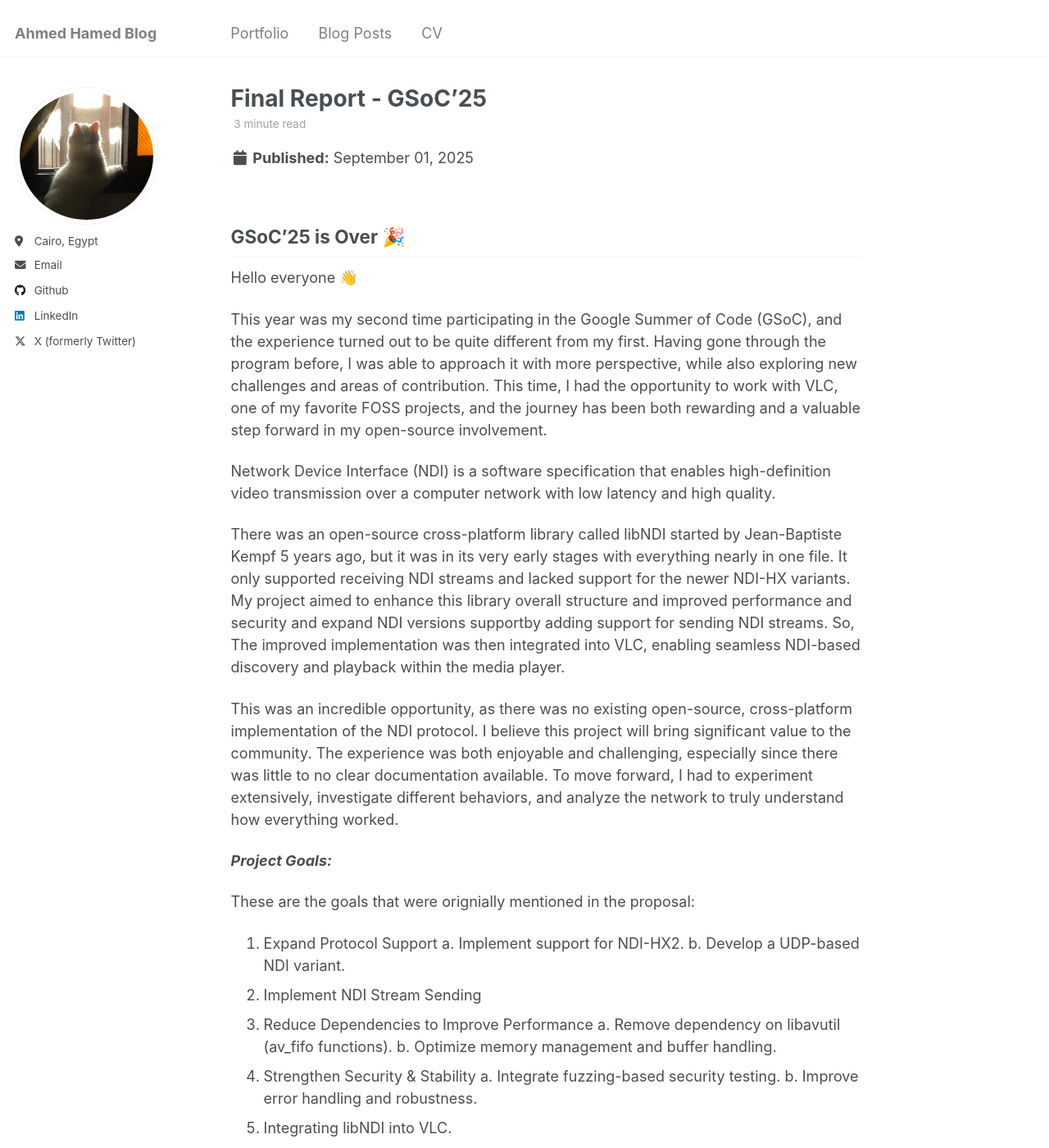
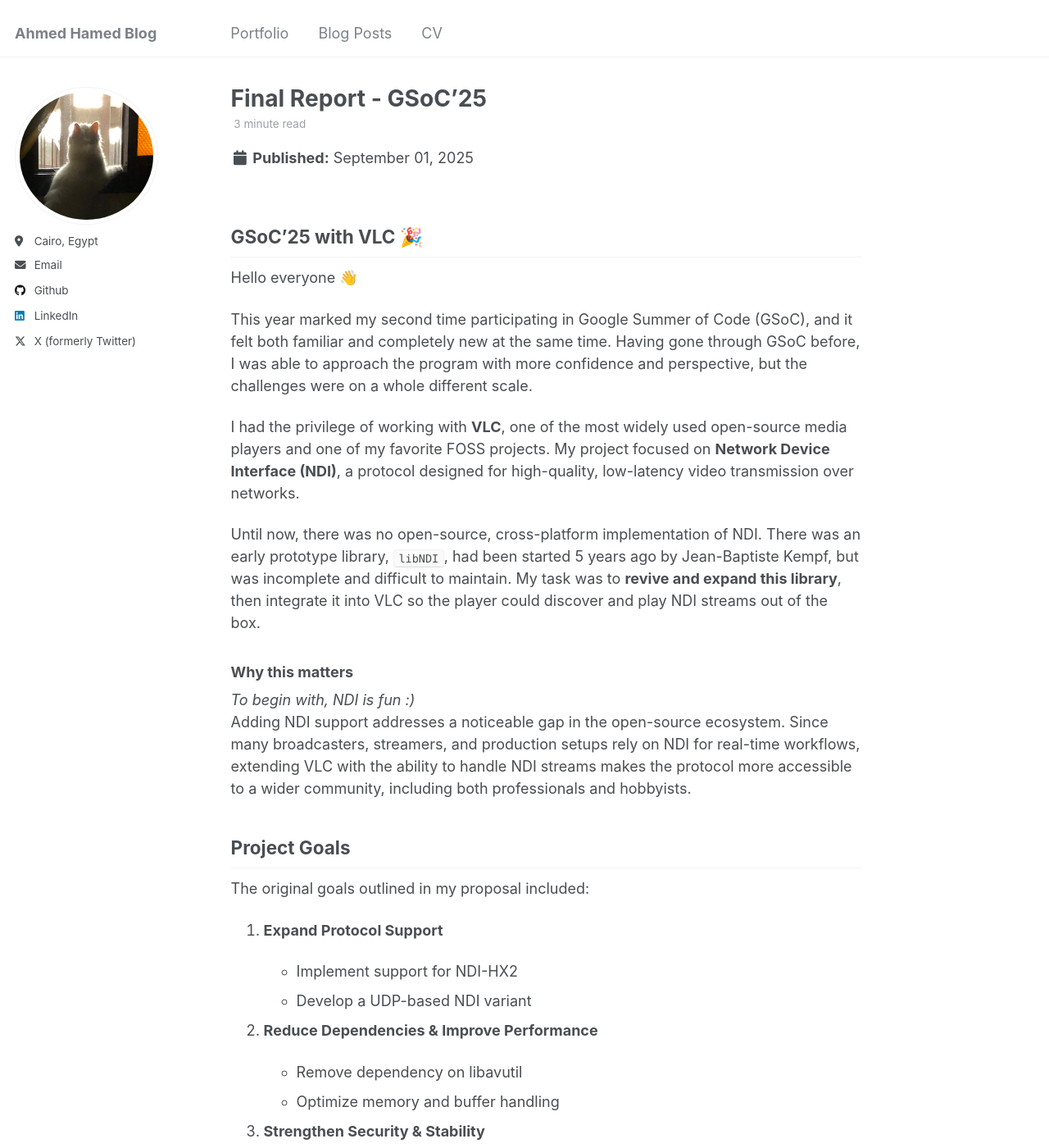
Before and after one commit to AhmedHamed3699/AhmedHamed3699.github.io, a Jekyll site: the page built from _posts/gsoc/vlc/2025-9-1-final-report.md, in a window 1280 px wide and 1400 px high. Shown: the whole window at 82% size. Built offline with Jekyll 4.4.1, drawn with Linux system fonts in a browser that asks for light colours; some of the changed text lies outside the part shown.

Commit message:
Updated gsoc-25 post to its final version for submission

```diff
--- a/_posts/gsoc/vlc/2025-9-1-final-report.md
+++ b/_posts/gsoc/vlc/2025-9-1-final-report.md
@@ -5,66 +5,90 @@ permalink: /posts/gsoc/vlc/final-report-2025
 tags:
   - gsoc
   - open-source
+  - vlc
+  - ndi
 ---
 
-## GSoC'25 is Over 🎉
+## GSoC'25 with VLC 🎉
 
 Hello everyone 👋
 
-This year was my second time participating in the Google Summer of Code (GSoC), and the experience turned out to be quite different from my first. Having gone through the program before, I was able to approach it with more perspective, while also exploring new challenges and areas of contribution. This time, I had the opportunity to work with VLC, one of my favorite FOSS projects, and the journey has been both rewarding and a valuable step forward in my open-source involvement.
+This year marked my second time participating in Google Summer of Code (GSoC), and it felt both familiar and completely new at the same time. Having gone through GSoC before, I was able to approach the program with more confidence and perspective, but the challenges were on a whole different scale.
 
-Network Device Interface (NDI) is a software specification that enables
-high-definition video transmission over a computer network with low
-latency and high quality.
+I had the privilege of working with **VLC**, one of the most widely used open-source media players and one of my favorite FOSS projects. My project focused on **Network Device Interface (NDI)**, a protocol designed for high-quality, low-latency video transmission over networks.
 
-There was an open-source cross-platform library called libNDI started by Jean-Baptiste Kempf 5 years ago, but it was in its very early stages with everything nearly in one file. It only supported receiving NDI streams and lacked support for the newer NDI-HX variants. My project aimed to enhance this library overall structure and improved performance and security and expand NDI versions supportby adding support for sending NDI streams. So, The improved implementation was then integrated into VLC, enabling seamless NDI-based discovery and playback within the media player.
+Until now, there was no open-source, cross-platform implementation of NDI. There was an early prototype library, `libNDI`, had been started 5 years ago by Jean-Baptiste Kempf, but was incomplete and difficult to maintain. My task was to **revive and expand this library**, then integrate it into VLC so the player could discover and play NDI streams out of the box.
 
-This was an incredible opportunity, as there was no existing open-source, cross-platform implementation of the NDI protocol. I believe this project will bring significant value to the community. The experience was both enjoyable and challenging, especially since there was little to no clear documentation available. To move forward, I had to experiment extensively, investigate different behaviors, and analyze the network to truly understand how everything worked.
+### Why this matters
 
-**_Project Goals:_**
+_To begin with, NDI is fun :)_
+Adding NDI support addresses a noticeable gap in the open-source ecosystem. Since many broadcasters, streamers, and production setups rely on NDI for real-time workflows, extending VLC with the ability to handle NDI streams makes the protocol more accessible to a wider community, including both professionals and hobbyists.
 
-These are the goals that were orignially mentioned in the proposal:
+## Project Goals
 
-1. Expand Protocol Support
-   a. Implement support for NDI-HX2.
-   b. Develop a UDP-based NDI variant.
-2. Implement NDI Stream Sending
-3. Reduce Dependencies to Improve Performance
-   a. Remove dependency on libavutil (av_fifo functions).
-   b. Optimize memory management and buffer handling.
-4. Strengthen Security & Stability
-   a. Integrate fuzzing-based security testing.
-   b. Improve error handling and robustness.
-5. Integrating libNDI into VLC.
+The original goals outlined in my proposal included:
+
+1. **Expand Protocol Support**
+
+   - Implement support for NDI-HX2
+   - Develop a UDP-based NDI variant
+
+2. **Reduce Dependencies & Improve Performance**
+
+   - Remove dependency on libavutil
+   - Optimize memory and buffer handling
+
+3. **Strengthen Security & Stability**
+
+   - Add fuzzing-based testing
+   - Improve error handling and robustness
+
+4. **Implement Stream Sending**
+
+5. **Integrate `libNDI` into VLC**
 
 ## My Work & Progress
 
-This is a link to libndi project repository: [libndi](https://code.videolan.org/AhmedHamed3699/libndi)
+The project began with a major **refactoring of `libNDI`** to make it efficient, modular, and maintainable. From there, I worked on extending its functionality and integrating it into VLC.
 
-We found that the library needs a lot of refactoring so it can be more efficient and easier to maintain and add new features. So that was our main focus, besides integrating libNDI into VLC.
+Some highlights include:
 
-- Improve libNDI library
-  - A great amount of code refactoring to improve maintainability.
-  - Improved receiving functionality.
-  - Add non-blocking support for receiving NDI streams.
-  - Reduced Dependencies on external libraries
-- Integrate libNDI into VLC successfully, and now it can discover and playback NDI streams.
+- **Library improvements**
 
-Currently working on adding support for all HX variants, it is taking more time than expected due to the complexity of analyzing the behaviour of the sender.
+  - Large-scale code refactoring for clarity and maintainability
+  - Enhanced receiving functionality with **non-blocking support**
+  - Reduced reliance on external libraries
 
-Project was split into some MRs, you can find them here:
+- **VLC integration**
 
-[Import Tobias Work & Refactor Code](https://code.videolan.org/jbk/libndi/-/merge_requests/12) (Merged)
-[Integrate libNDI into VLC](https://code.videolan.org/videolan/vlc/-/merge_requests/7371) (In Progress)
-[Add NDI input module ](https://code.videolan.org/videolan/vlc/-/merge_requests/7396) (In Progress)
+  - VLC can now discover and playback NDI streams directly
+
+- **Ongoing development**
+
+  - Continuing work on full support for all HX variants, which requires deep analysis of sender behavior
+
+Key merge requests:
+
+- [Import Tobias’ work & Refactor Code](https://code.videolan.org/jbk/libndi/-/merge_requests/12) (Merged)
+- [Integrate libNDI into VLC](https://code.videolan.org/videolan/vlc/-/merge_requests/7371) (In Progress)
+- [Add NDI Input Module](https://code.videolan.org/videolan/vlc/-/merge_requests/7396) (In Progress)
+
+Repository: [libNDI](https://code.videolan.org/AhmedHamed3699/libndi)
 
 ## Future Work
 
-- Implement NDI Stream Sending Pipeline
-- Expand Protocol Support with a UDP-based NDI variant and implement QUIC support
-- Strengthen Security & Stability through integrating fuzzing-based security testing to identify and fix
-   vulnerabilities in packet parsing and stream handling.
+There is still plenty of room for growth, including:
 
----
+- Implementing a **stream sending pipeline**
+- Adding a **UDP-based variant** (with QUIC support)
+- Integrating **fuzzing-based testing** to strengthen security against malformed packets
 
-I want to highlight that this has been one of the most exciting projects I have ever worked on. I am deeply grateful to my mentors, Steve Lhomme and Jean-Baptiste Kempf, as well as the entire VLC community, for their continuous support and guidance throughout this journey. I learned a great deal from them, and I look forward to continuing this collaboration on this project and on VLC more broadly.
+## Reflections
+
+This project has been one of the most exciting experiences of my open-source journey so far. Unlike my first GSoC, which was about enhancing usability within an existing application, this year I worked on a standalone library and its integration into a larger system, a very different challenge that taught me a lot about networking, packet analysis, and multimedia streaming.
+
+The work was both enjoyable and challenging, especially given the limited documentation available for NDI. Moving forward often meant experimenting, carefully observing different behaviors, and analyzing network traffic to piece together how everything worked. This process was not always straightforward, but it was incredibly rewarding.
+
+I am deeply grateful to my mentors, **Steve Lhomme** and **Jean-Baptiste Kempf**, as well as the VLC community, for their constant support, feedback, and guidance. The review process was one of the most engaging and insightful experiences I’ve had, and their mentorship pushed me to think critically and tackle problems from multiple angles.
+
+I’m proud of what we’ve achieved, and even more excited about the potential of where this project will go. I look forward to continuing this collaboration, improving `libNDI`, and contributing to VLC and the open-source ecosystem.
```
